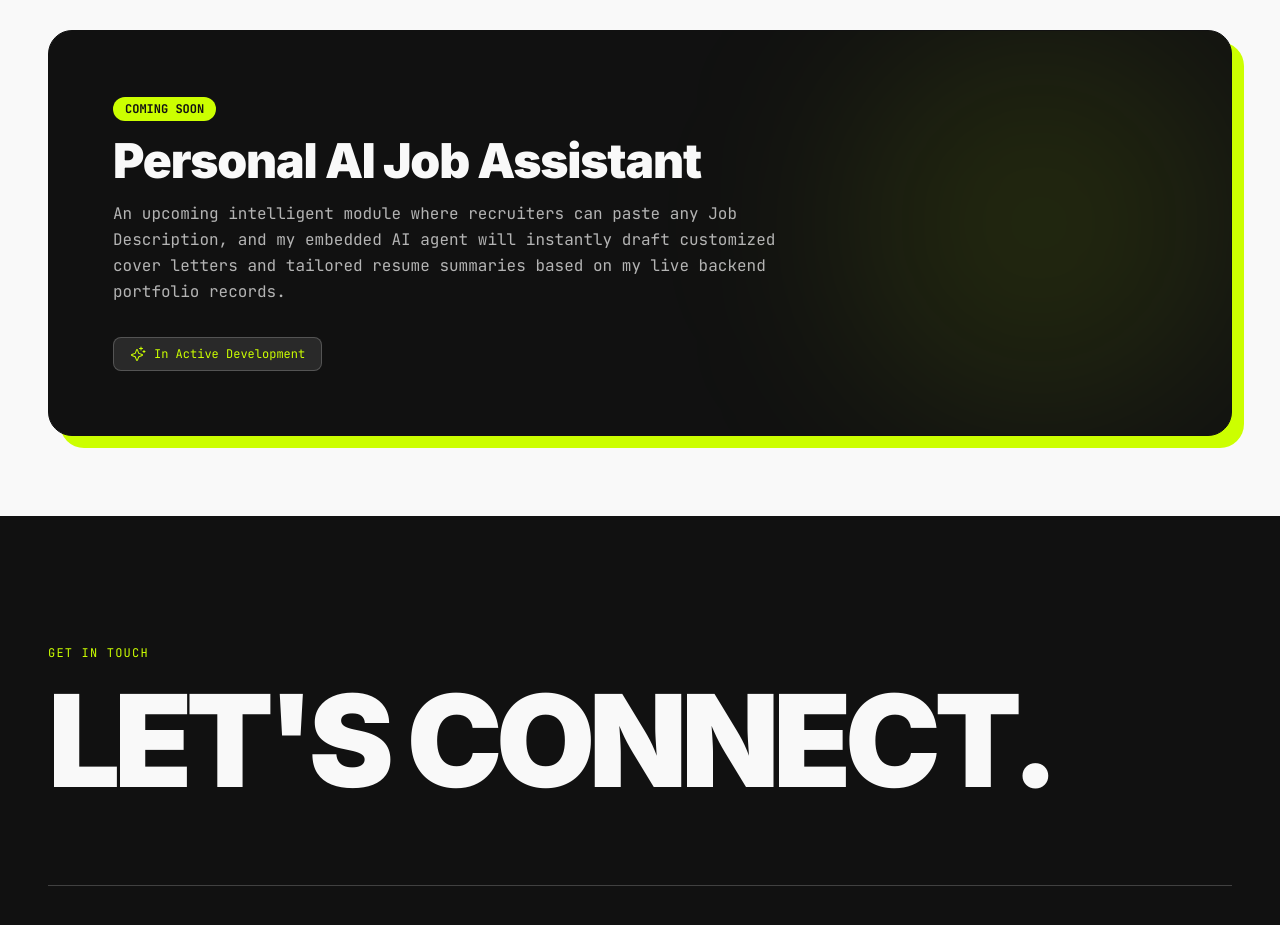
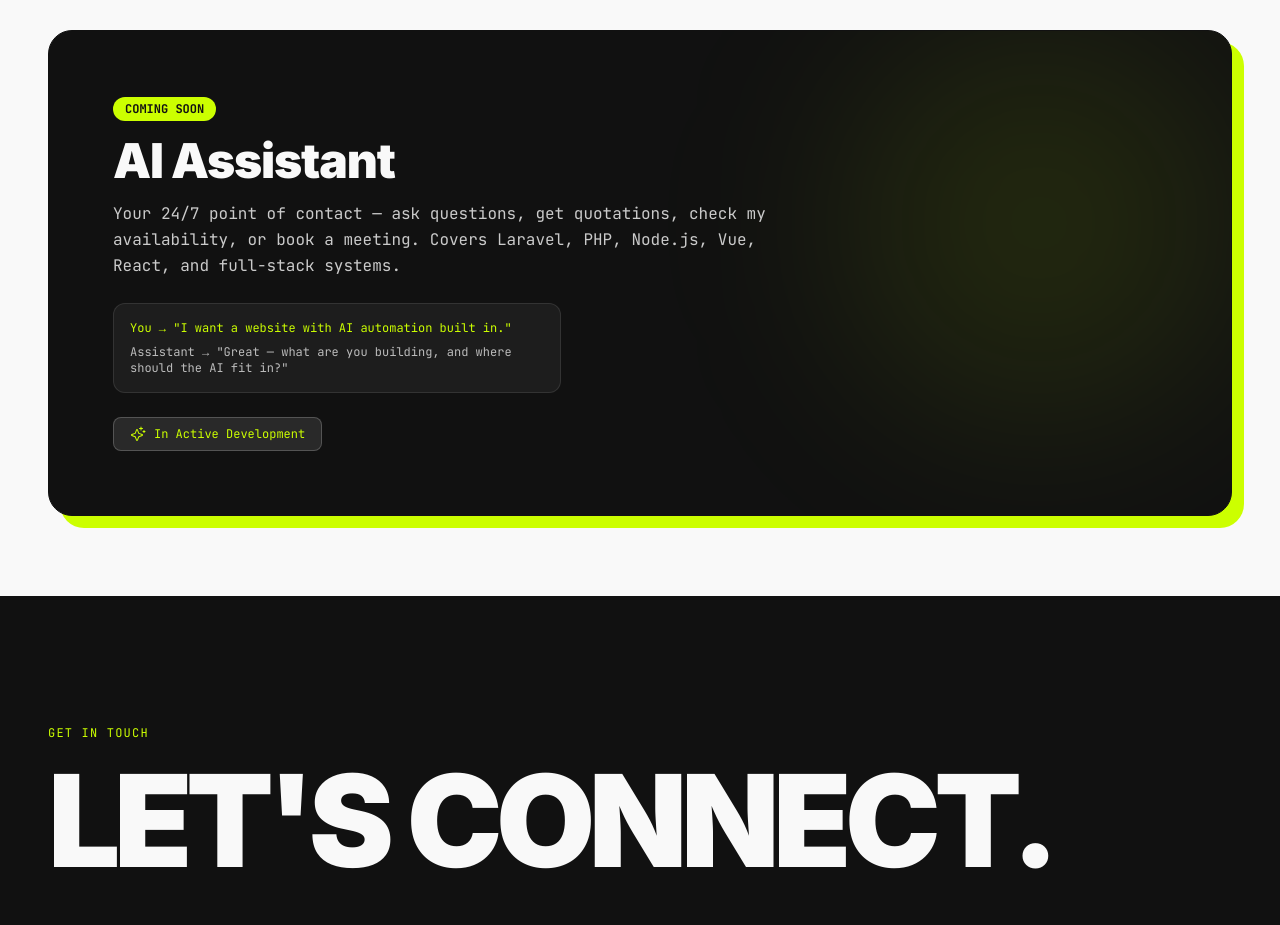
Before and after one commit to arsalanmughal23/portfolio, a React (Vite) app: page / in a window 1280 px wide. Shown: the part 3840-4765 px from the top of the page. Built offline with nearby package versions, Linux system fonts and the light colour scheme.

Commit message:
feat: revamp AI Assistant teaser with chat preview

```diff
--- a/src/App.tsx
+++ b/src/App.tsx
@@ -390,7 +390,7 @@ export default function App() {
         </div>
       </section>
 
-      {/* Future AI Assistant Teaser Section */}
+      {/* AI Assistant Teaser Section */}
       <section className="py-20 px-6 md:px-12 max-w-7xl mx-auto">
         <div className="border border-[#111111] bg-[#111111] text-[#F9F9F9] rounded-3xl p-8 md:p-16 relative overflow-hidden shadow-[12px_12px_0px_0px_#CCFF00]">
           <div className="absolute top-0 right-0 w-96 h-96 bg-[#CCFF00]/10 rounded-full blur-[100px] pointer-events-none"></div>
@@ -399,13 +399,24 @@ export default function App() {
               Coming Soon
             </span>
             <h3 className="text-3xl md:text-5xl font-black mb-4 tracking-tight">
-              Personal AI Job Assistant
+              AI Assistant
             </h3>
-            <p className="text-sm md:text-base text-[#F9F9F9]/70 font-mono mb-8 leading-relaxed">
-              An upcoming intelligent module where recruiters can paste any Job Description, and my
-              embedded AI agent will instantly draft customized cover letters and tailored resume
-              summaries based on my live backend portfolio records.
+            <p className="text-sm md:text-base text-[#F9F9F9]/80 font-mono mb-6 leading-relaxed">
+              Your 24/7 point of contact — ask questions, get quotations, check my
+              availability, or book a meeting. Covers Laravel, PHP, Node.js, Vue, React,
+              and full-stack systems.
             </p>
+
+            {/* Chat Preview */}
+            <div className="p-4 bg-white/5 rounded-xl border border-white/10 font-mono text-xs space-y-2 max-w-md mb-6">
+              <div className="text-[#CCFF00]">
+                You → "I want a website with AI automation built in."
+              </div>
+              <div className="text-white/70">
+                Assistant → "Great — what are you building, and where should the AI fit in?"
+              </div>
+            </div>
+
             <div className="inline-flex items-center gap-2 text-xs font-mono text-[#CCFF00] bg-white/10 px-4 py-2 rounded-lg border border-white/20">
               <SparkleIcon className="w-4 h-4" /> In Active Development
             </div>
```
